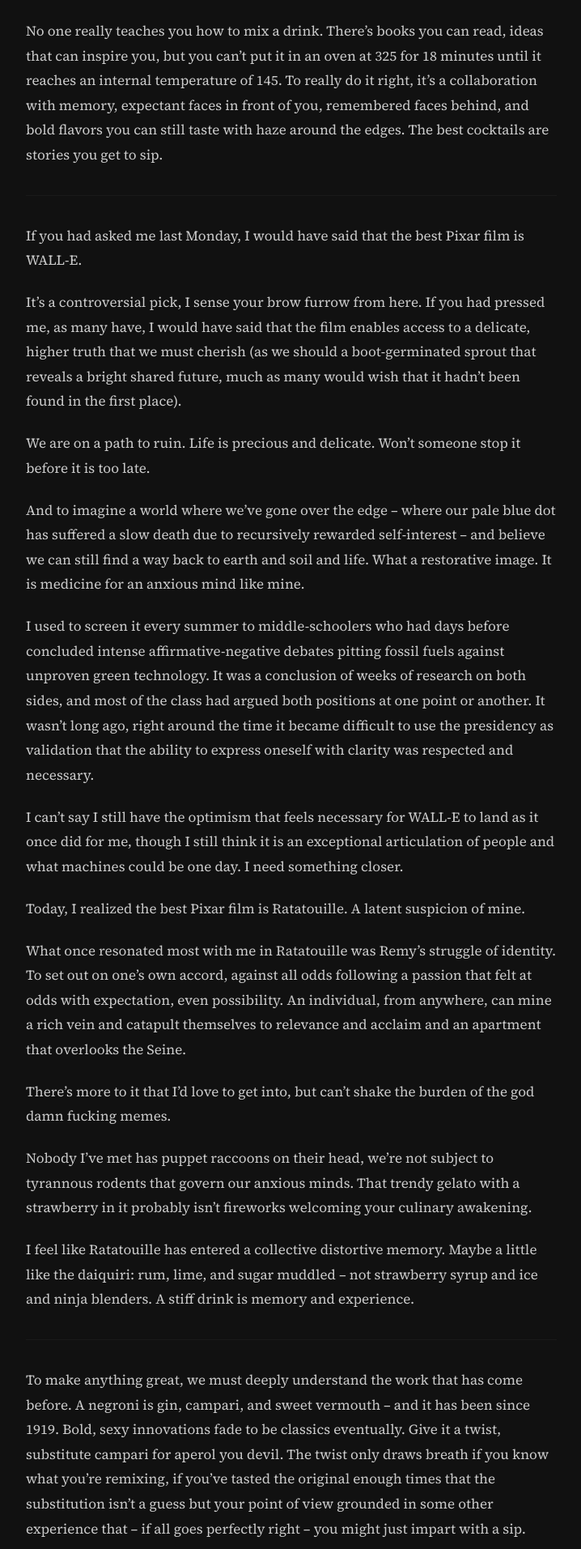
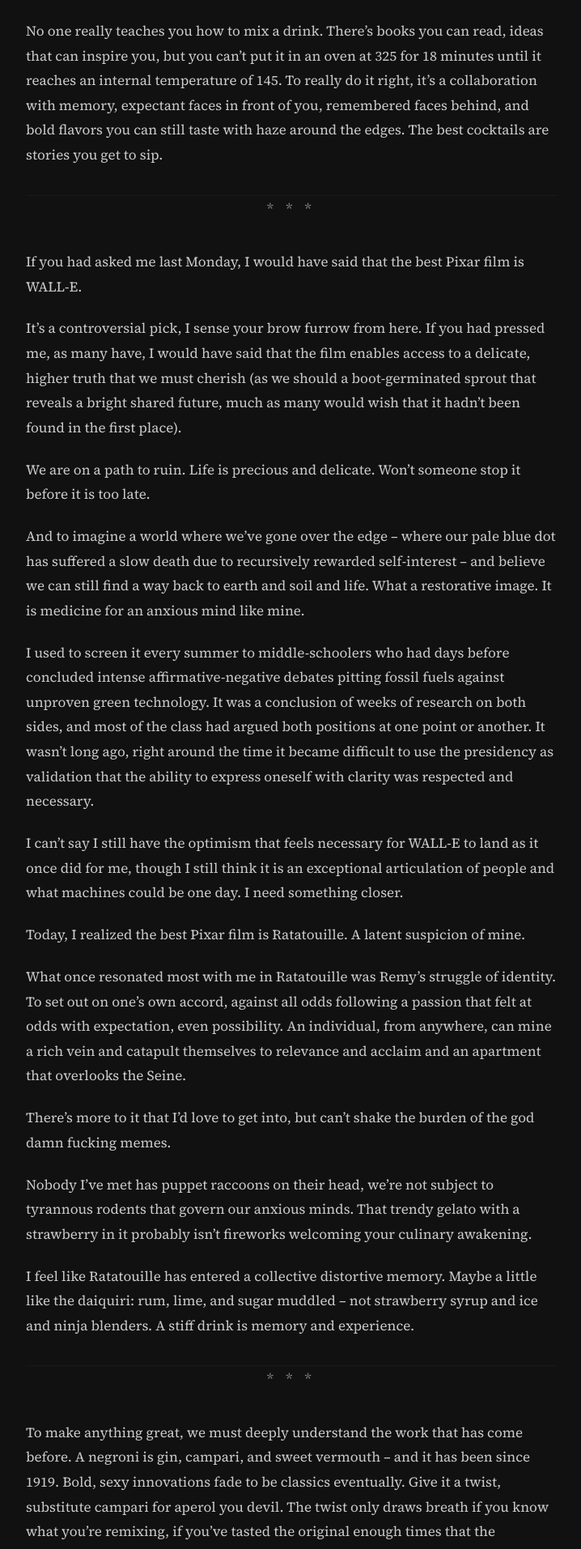
Before and after one commit to AndrewMarks/burribo, a Jekyll site: the page built from _posts/2026-03-24-to-taste-what-the-rat-made.md, in a window 1280 px wide. Shown: the part 467-2380 px from the top of the page at 81% size, without its empty margins (280-998 px from the left). Built offline with Jekyll 4.4.1, drawn with Linux system fonts in a browser that asks for light colours; nearby versions of some CDN libraries.

Commit message:
Use all:unset on post body hr to kill default rendering, restore asterisks
Co-Authored-By: Claude Opus 4.6 <noreply@anthropic.com>

```diff
--- a/assets/css/main.scss
+++ b/assets/css/main.scss
@@ -1363,11 +1363,8 @@ section {
   }
 
   hr {
-    border: 0;
-    background: transparent;
-    height: 0;
-    outline: none;
-    box-shadow: none;
+    all: unset;
+    display: block;
     margin: 2.5em 0;
     text-align: center;
 
```
